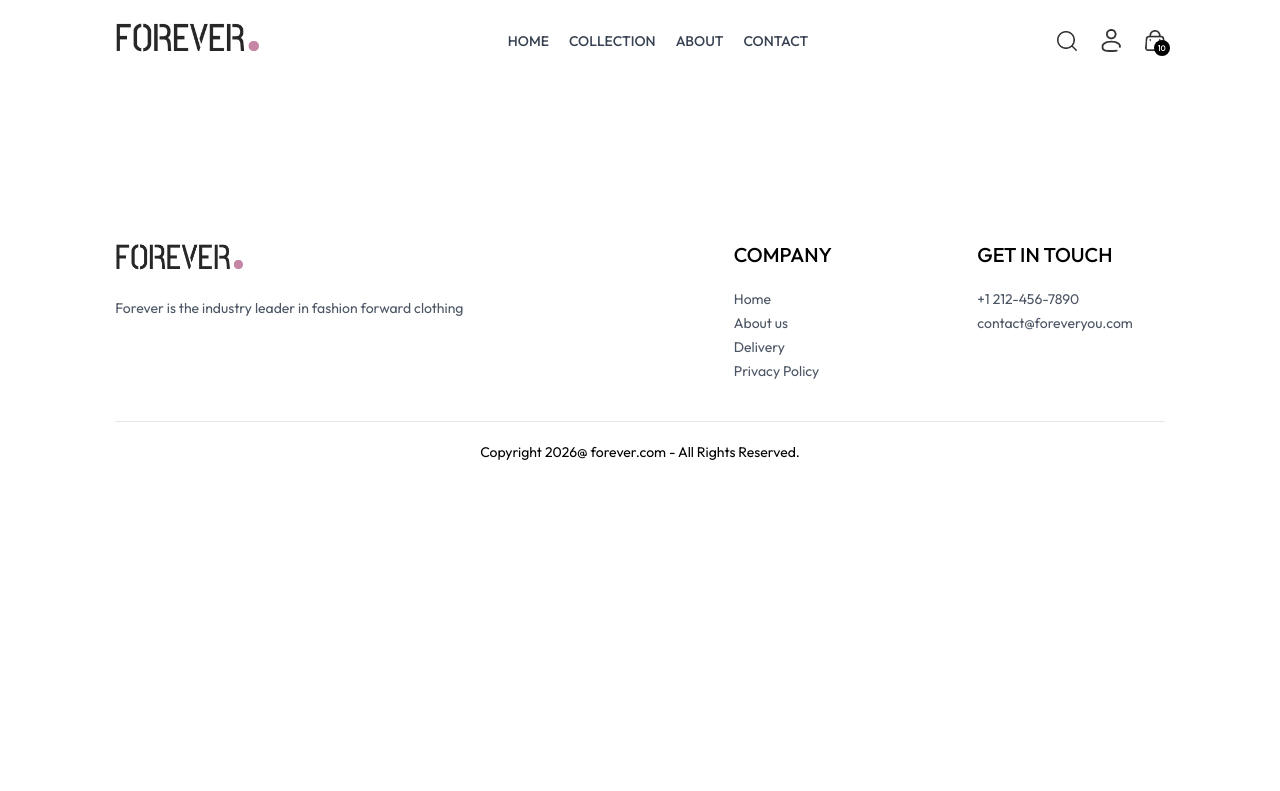
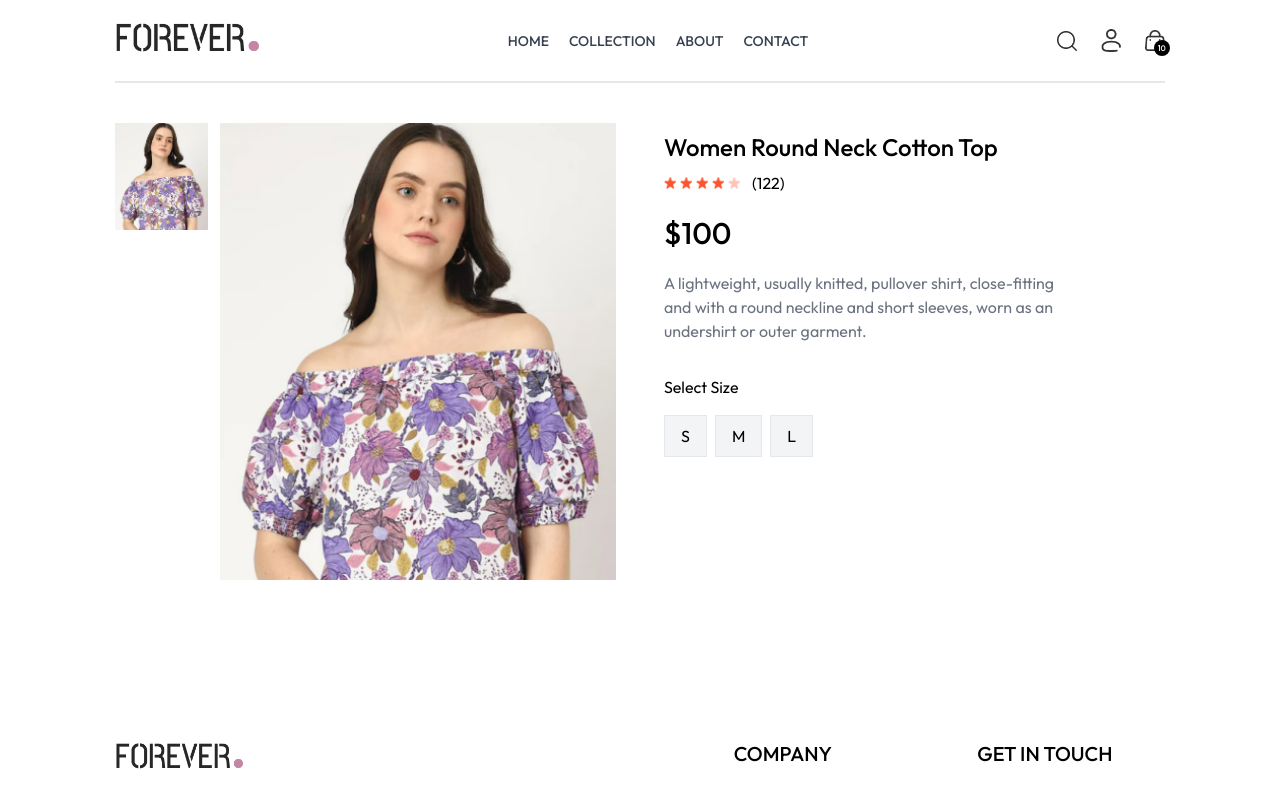
Before and after one commit to Stella0711/ecommerce-clothing-app, a React (Vite) app in the folder frontend/: page /product/aaaaa in a window 1280 px wide. Shown: the top 791 px of the page. Built offline with nearby package versions, Linux system fonts and the light colour scheme.

Commit message:
build search and product page functionality

```diff
--- a/frontend/src/components/Navbar.jsx
+++ b/frontend/src/components/Navbar.jsx
@@ -1,10 +1,13 @@
-import React, { useState } from 'react'
+import React, { useState, useContext } from 'react'
 import {assets} from '../assets/assets'
 import { NavLink, Link } from 'react-router-dom'
+import { ShopContext } from '../context/ShopContext';
 
 const Navbar = () => {
 
     const [visible,setVisible] = useState(false);
+
+    const {setShowSearch} =  useContext(ShopContext);
 
   return (
     <div className='flex items-center justify-between py-5 font-medium'>
@@ -31,7 +34,7 @@ const Navbar = () => {
         </ul>
 
         <div className='flex items-center gap-6'>
-            <img src={assets.search_icon} className='w-5 cursor-pointer' alt="" />
+            <img onClick={()=>setShowSearch(true)} src={assets.search_icon} className='w-5 cursor-pointer' alt="" />
 
             <div className='group relative'>
                 <img src={assets.profile_icon} className='w-5 cursor-pointer' alt="" />
--- a/frontend/src/components/SearchBar.jsx
+++ b/frontend/src/components/SearchBar.jsx
@@ -1,11 +1,24 @@
 import React, { useContext, useState, useEffect } from 'react';
 import { assets } from '../assets/assets'
 import { ShopContext } from '../context/ShopContext';
+import { useLocation } from 'react-router-dom';
 
 const SearchBar = () => {
 
     const { search, setSearch, showSearch, setShowSearch } = useContext(ShopContext);
-  return showSearch ? (
+    const [visible,setVisible] = useState();
+    const location = useLocation();
+
+    useEffect(()=>{
+        if (location.pathname.includes('collection')) {
+            setVisible(true);
+        }
+        else {
+            setVisible(false)
+        }
+    },[location])
+
+  return showSearch && visible ? (
     <div className='border-t border-b bg-gray-50 text-center'>
         <div className='inline-flex items-center justify-center border border-gray-400 px-5 py-2 my-5 mx-3 rounded-full w-3/4 sm:w-1/2'>
             <input value={search} onChange={(e)=>setSearch(e.target.value)} className='flex-1 outline-none bg-inherit text-sm' type="text" placeholder='Search' />
--- a/frontend/src/index.css
+++ b/frontend/src/index.css
@@ -18,6 +18,10 @@ a.active hr {
   font-style: normal;
 }
 
+::-webkit-scrollbar{
+    display: none;
+}
+
 @media (max-width:640px) {
     a.active {
         background-color: black;
--- a/frontend/src/pages/Collection.jsx
+++ b/frontend/src/pages/Collection.jsx
@@ -6,7 +6,7 @@ import ProductItem from '../components/ProductItem'
 
 const Collection = () => {
 
-    const { products } = useContext(ShopContext);
+    const { products, search, showSearch } = useContext(ShopContext);
     const [showFilter,setShowFilter] = useState(false);
     const [filterProducts,setFilterProducts] = useState([]);
     const [category,setCategory] = useState([]);
@@ -36,6 +36,10 @@ const Collection = () => {
     const applyFilter = () => {
 
         let productsCopy = products.slice();
+
+        if(showSearch && search) {
+            productsCopy = productsCopy.filter(item => item.name.toLowerCase().includes(search.toLowerCase()))
+        }
 
         if(category.length > 0) {
             productsCopy = productsCopy.filter(item => category.includes(item.category));
@@ -69,7 +73,7 @@ const Collection = () => {
 
     useEffect(()=> {
         applyFilter();
-    },[category,subCategory])
+    },[category,subCategory,search,showSearch])
 
     useEffect(()=>{
         sortProduct();
--- a/frontend/src/pages/Product.jsx
+++ b/frontend/src/pages/Product.jsx
@@ -1,11 +1,78 @@
-import React from 'react'
+import React, { useState, useContext, useEffect } from 'react'
+import { useParams } from 'react-router-dom'
+import { ShopContext } from '../context/ShopContext';
+import {assets} from '../assets/assets'
 
 const Product = () => {
-  return (
-    <div>
+
+    const {productId} = useParams();
+    const {products, currency} = useContext(ShopContext);
+    const [productData,setProductData] = useState(false);
+    const [image,setImage] = useState('');
+    const [size,setSize] = useState('');
+
+    const fetchProductData = async () => {
+
+        products.map((item)=>{
+            if (item._id === productId) {
+              setProductData(item)
+              setImage(item.image[0])
+              console.log(item);
+              return null;
+            }
+        })
+
+    }
+
+    useEffect(()=>{
+        fetchProductData()
+    },[productId, products])
+
+  return productData ? (
+    <div className='border-t-2 pt-10 transition-opacity ease-in duration-500 opacity-100'>
+        {/* ----------- Product data ----------- */}
+        <div className='flex gap-12 sm:gap-12 flex-col sm:flex-row'>
+
+            {/* ---------- Product Images ------------- */}
+            <div className='flex-1 flex flex-col-reverse gap-3 sm:flex-row'>
+                <div className='flex sm:flex-col overflow-x-auto sm:overflow-y-scroll justify-between sm:justify-normal sm:w-[18.7%] w-full'>
+                    {
+                        productData.image.map((item,index)=>(
+                            <img onClick={()=>setImage(item)} src={item} key={index} className='w-[24%] sm:w-full sm:mb-3 flex-shrink-0 cursor-pointer' alt="" />
+                        ))
+                    }
+                </div>
+                <div className='w-full sm:w-[80%]'>
+                    <img className='w-full h-auto' src={image} alt="" />
+                </div>
+            </div>
+
+            {/* ----------- Product Info ----------- */}
+            <div className='flex-1'>
+                <h1 className='font-medium text-2xl mt-2'>{productData.name}</h1>
+                <div className='flex items-center gap-1 mt-2'>
+                    <img src={assets.star_icon} alt="" className="w-3 5" />
+                    <img src={assets.star_icon} alt="" className="w-3 5" />
+                    <img src={assets.star_icon} alt="" className="w-3 5" />
+                    <img src={assets.star_icon} alt="" className="w-3 5" />
+                    <img src={assets.star_dull_icon} alt="" className="w-3 5" />
+                    <p className='pl-2'>(122)</p>
+                </div>
+                <p className='mt-5 text-3xl font-medium'>{currency}{productData.price}</p>
+                <p className='mt-5 text-gray-500 md:w-4/5'>{productData.description}</p>
+                <div className='flex flex-col gap-4 my-8'>
+                    <p>Select Size</p>
+                    <div className='flex gap-2'>
+                        {productData.sizes.map((item,index)=>(
+                            <button onClick={()=>setSize(item)} className={`border py-2 px-4 bg-gray-100 ${item === size ? 'border-orange-500' : ''}`} key={index}>{item}</button>
+                        ))}
+                    </div>
+                </div>
+            </div>
+        </div>
 
     </div>
-  )
+  ) : <div className='opacity-0'></div>
 }
 
 export default Product
```
